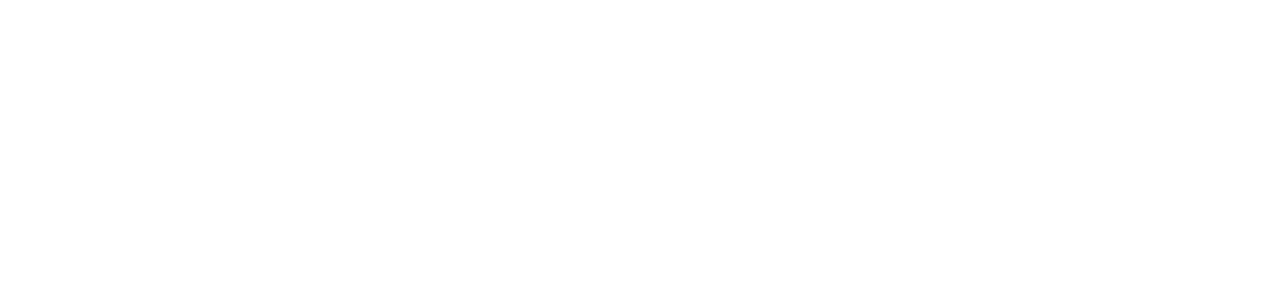
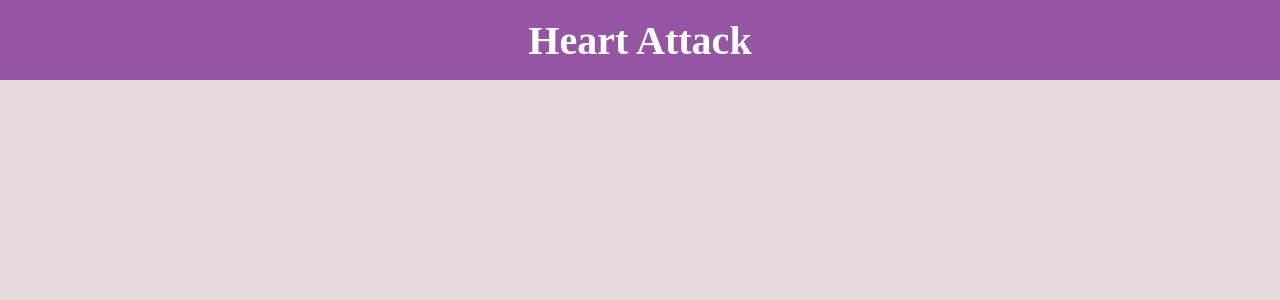
Before and after one commit to VictorFranco/heart-attack-web, a React (Vite) app: page / in a window 1280 px wide. Shown: the top 300 px of the page. Built offline with nearby package versions, Linux system fonts and the light colour scheme.

Commit message:
feat: add Header component

```diff
--- a/src/App.tsx
+++ b/src/App.tsx
@@ -1,10 +1,10 @@
-import { useState } from 'react'
-import reactLogo from './assets/react.svg'
 import './App.css'
+import Header from './components/Header.tsx'
 
 function App() {
   return (
     <>
+      <Header />
     </>
   )
 }
--- /dev/null
+++ b/src/components/Header.css
@@ -0,0 +1,12 @@
+.Header {
+  display: grid;
+  place-content: center;
+
+  height: 80px;
+  margin: 0;
+  background-color: #9456A2;
+
+  color: white;
+  font-size: 40px;
+  font-weight: bold;
+}
--- /dev/null
+++ b/src/components/Header.tsx
@@ -0,0 +1,9 @@
+import './Header.css'
+
+function Header() {
+  return (
+    <h1 className="Header"> Heart Attack </h1>
+  )
+}
+
+export default Header
--- a/src/index.css
+++ b/src/index.css
@@ -0,0 +1,5 @@
+body {
+  background-color: #E5D9DE;
+  min-height: 100vh;
+  margin: 0;
+}
```
